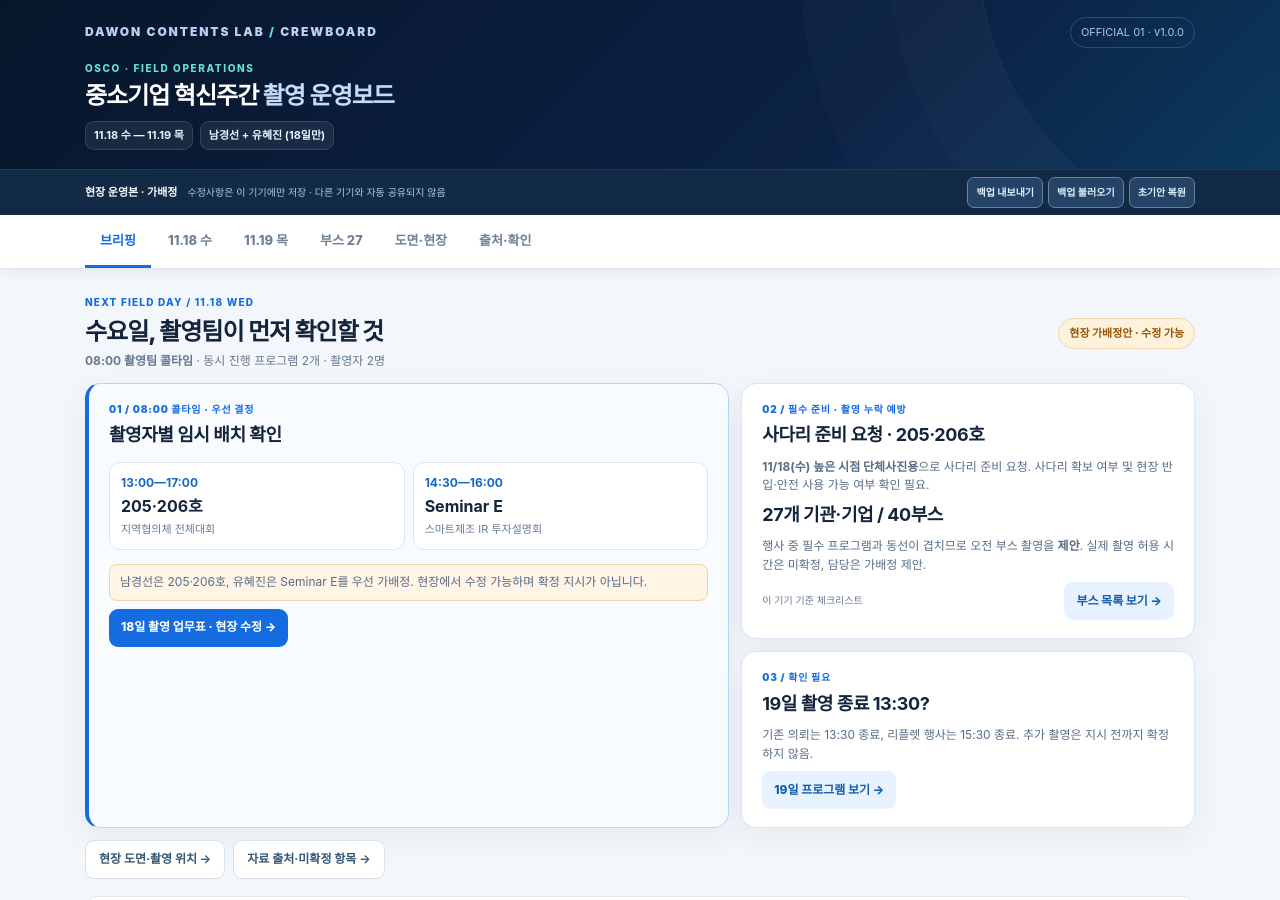
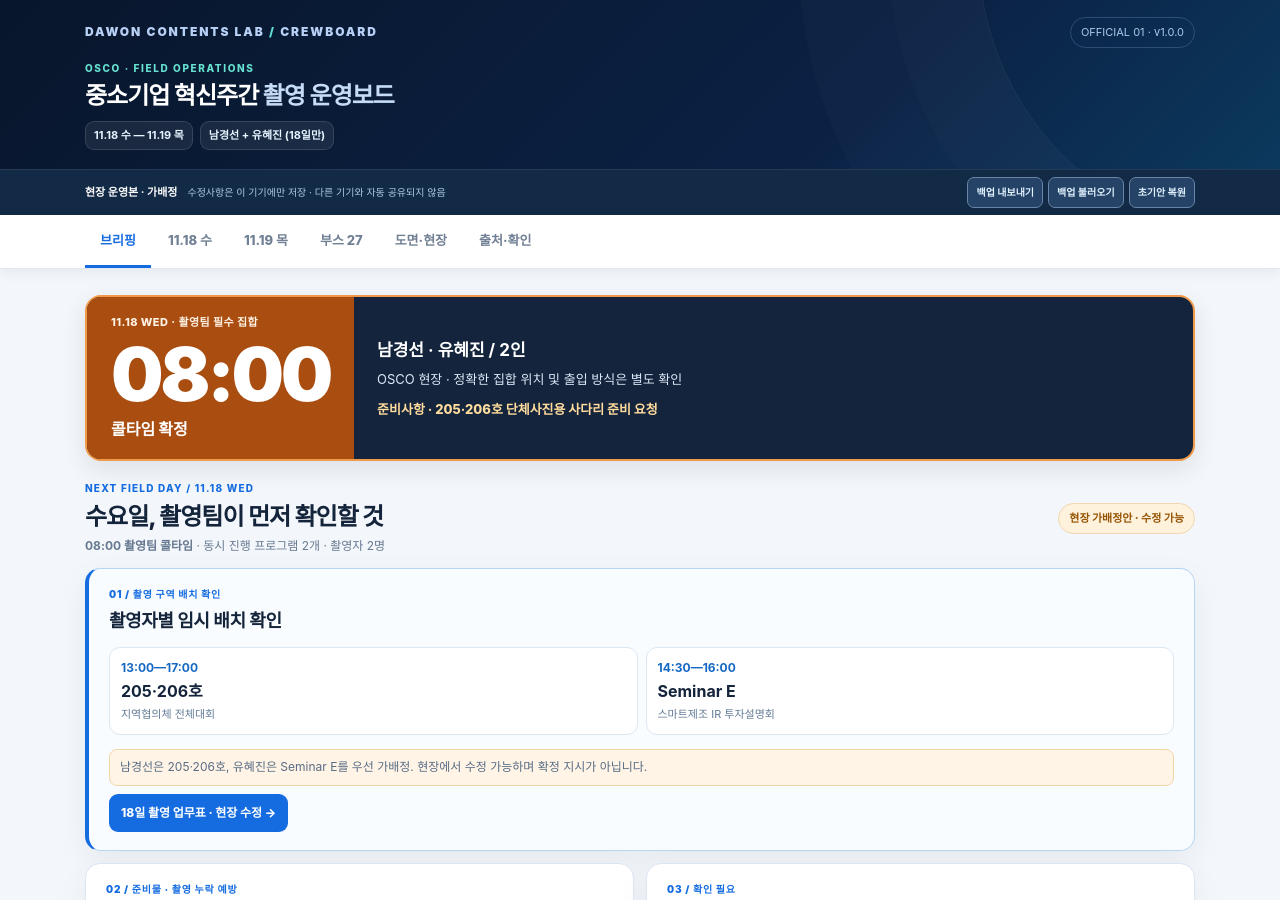
Before and after one commit to Nampro13/support-video, a plain HTML site: page osco2026/crewboard.html in a window 1280 px wide. Shown: the top 900 px of the page. Drawn offline with Linux system fonts and the light colour scheme.

Commit message:
OSCO crewboard: prominent 08:00 calltime hero and compact priority card hierarchy

```diff
--- a/osco2026/crewboard.html
+++ b/osco2026/crewboard.html
@@ -76,16 +76,25 @@ main{padding:26px 0 70px}.screen{display:none}.screen.on{display:block}.metrics{
  .field-head{margin-bottom:7px}.field-head p{font-size:10px}.field-chip{margin-top:4px;padding:4px 8px;font-size:9px}.field-toolbar{margin-bottom:8px}.field-kpis{margin-bottom:6px}.field-kpis b{font-size:19px}.field-kpis small{font-size:9px}.field-console{margin-top:10px}.field-person-heading{padding:2px 0 6px}
  .daybar{margin-top:18px;margin-bottom:9px}.daybar h2{font-size:15px}.field-reference .venue-chronology{overflow:hidden}
 }
+
+/* v1.0.1 · Above-the-fold calltime hierarchy / no changes to field state or event data. */
+.calltime-alert{display:flex;align-items:stretch;gap:0;background:#14243c;color:#fff;border:2px solid #ef9a48;border-radius:16px;overflow:hidden;margin:0 0 20px;box-shadow:0 8px 25px #12243c19}
+.calltime-main{display:flex;flex-direction:column;justify-content:center;align-items:flex-start;min-width:235px;padding:17px 24px;background:#a94d11}
+.calltime-label{font-weight:850;font-size:11px;letter-spacing:.04em;color:#fff3e4}.calltime-hour{font-weight:950;font-size:clamp(48px,6vw,74px);line-height:1.02;letter-spacing:-.045em;margin:5px 0}.calltime-title{font-size:16px;font-weight:900}
+.calltime-detail{padding:18px 23px;display:flex;flex-direction:column;justify-content:center;gap:6px;font-size:13px}.calltime-detail b{font-size:17px}.calltime-detail>span{color:#dce8f7}.calltime-detail .calltime-prep{margin-top:4px;font-weight:850;color:#ffdc9d}
+.missiongrid{grid-template-columns:repeat(2,minmax(0,1fr));align-items:start}.mission-card.priority{grid-row:auto;grid-column:1/-1}.mission-card.support,.mission-card.info{height:100%}
+@media(max-width:680px){.calltime-alert{margin-bottom:15px;flex-direction:column}.calltime-main{min-width:0;padding:13px 17px;flex-direction:row;align-items:center;gap:10px;flex-wrap:wrap}.calltime-hour{font-size:43px;margin:0}.calltime-label{flex-basis:100%;font-size:10px}.calltime-title{font-size:14px}.calltime-detail{padding:12px 17px;font-size:12px;gap:4px}.calltime-detail b{font-size:14px}.missiongrid{display:block}.mission-card.priority{grid-column:auto}}
 </style></head>
 <body>
 <header><div class="wrap mast"><div class="brand"><div class="brandname">DAWON CONTENTS LAB <span style="color:#5ce1d4">/</span> CREWBOARD</div><div class="version">OFFICIAL 01 · v1.0.0</div></div><div class="hero-eyebrow">OSCO · FIELD OPERATIONS</div><h1 class="hero-title">중소기업 혁신주간 <span>촬영 운영보드</span></h1><div class="hero-meta"><div class="hero-chip">11.18 수 — 11.19 목</div><div class="hero-chip">남경선 + 유혜진 (18일만)</div></div></div></header>
 <div class="sync-strip"><div class="wrap sync-inner"><span><strong>현장 운영본 · 가배정</strong><small>수정사항은 이 기기에만 저장 · 다른 기기와 자동 공유되지 않음</small></span><button type="button" id="sync-mobile-toggle" aria-expanded="false" aria-controls="sync-mobile-actions">데이터 관리 ▾</button><div class="sync-actions" id="sync-mobile-actions"><button type="button" id="download-field-json" title="현장 업무·부스 상태 파일 저장">백업 내보내기</button><label class="sync-import-label">백업 불러오기<input type="file" id="import-field-json" accept="application/json,.json" hidden></label><button type="button" id="reset-field-state">초기안 복원</button></div></div></div><div class="tabbar"><nav class="wrap tabs" aria-label="크루보드 화면"><button class="tab on" data-screen="overview">브리핑</button><button class="tab" data-screen="day1">11.18 수</button><button class="tab" data-screen="day2">11.19 목</button><button class="tab" data-screen="booths">부스 27</button><button class="tab" data-screen="site">도면·현장</button><button class="tab" data-screen="sources">출처·확인</button></nav></div>
 <main class="wrap">
 <section id="overview" class="screen on">
+  <div class="calltime-alert" role="note" aria-label="11월 18일 필수 콜타임"><div class="calltime-main"><span class="calltime-label">11.18 WED · 촬영팀 필수 집합</span><strong class="calltime-hour">08:00</strong><span class="calltime-title">콜타임 확정</span></div><div class="calltime-detail"><b>남경선 · 유혜진 / 2인</b><span>OSCO 현장 · 정확한 집합 위치 및 출입 방식은 별도 확인</span><span class="calltime-prep">준비사항 · 205·206호 단체사진용 사다리 준비 요청</span></div></div>
   <div class="missionhead"><div><div class="eyebrow">NEXT FIELD DAY / 11.18 WED</div><h2>수요일, 촬영팀이 먼저 확인할 것</h2><p><b>08:00 촬영팀 콜타임</b> · 동시 진행 프로그램 2개 · 촬영자 2명</p></div><span class="mission-status">현장 가배정안 · 수정 가능</span></div>
   <div class="missiongrid">
     <div class="mission-card priority">
-      <div class="mission-kicker">01 / 08:00 콜타임 · 우선 결정</div>
+      <div class="mission-kicker">01 / 촬영 구역 배치 확인</div>
       <h3>촬영자별 임시 배치 확인</h3>
       <div class="mission-routes">
         <div><b>13:00—17:00</b><strong>205·206호</strong><small>지역협의체 전체대회</small></div>
@@ -95,7 +104,7 @@ main{padding:26px 0 70px}.screen{display:none}.screen.on{display:block}.metrics{
       <button type="button" class="mission-btn" data-crew-jump="day1">18일 촬영 업무표 · 현장 수정 →</button>
     </div>
     <div class="mission-card support">
-      <div class="mission-kicker">02 / 필수 준비 · 촬영 누락 예방</div>
+      <div class="mission-kicker">02 / 준비물 · 촬영 누락 예방</div>
       <h3>사다리 준비 요청 · 205·206호</h3><p><b>11/18(수) 높은 시점 단체사진용</b>으로 사다리 준비 요청. 사다리 확보 여부 및 현장 반입·안전 사용 가능 여부 확인 필요.</p><h3>27개 기관·기업 / 40부스</h3>
       <p>행사 중 필수 프로그램과 동선이 겹치므로 오전 부스 촬영을 <b>제안</b>. 실제 촬영 허용 시간은 미확정, 담당은 가배정 제안.</p>
       <div class="support-foot"><span>이 기기 기준 체크리스트</span><button type="button" class="mission-btn secondary" data-crew-jump="booths">부스 목록 보기 →</button></div>
```
